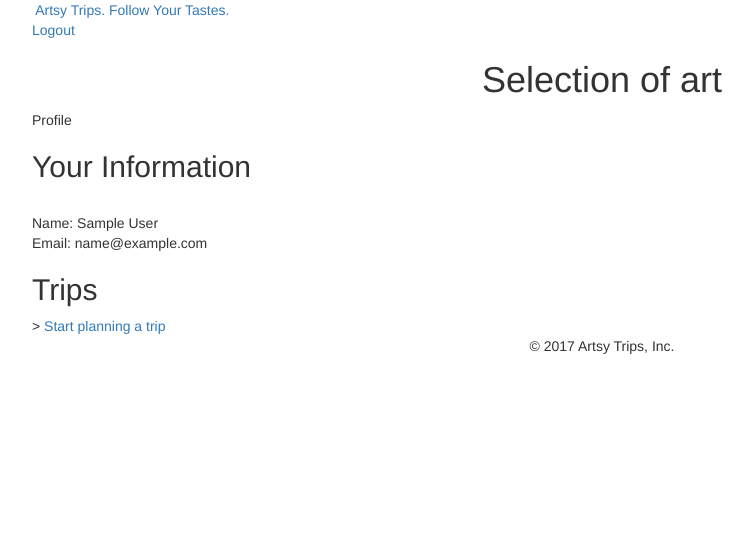
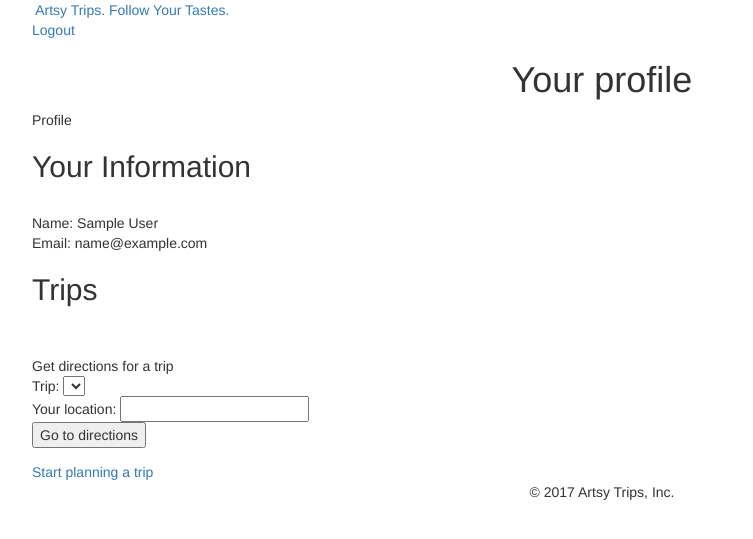
Before and after one commit to jennyjj/HBF_Project, a Flask app: page /users/1 in a window 1280 px wide. Shown: the top 539 px of the page, without its empty margins (38-791 px from the left). Run offline with Flask 2, Linux system fonts and the light colour scheme; the visitor is signed in with stand-in values (Sample User, id 1); data comes from the database, SQL or seed files in the repository; data that the repository does not hold is empty; some libraries are stand-ins or nearby versions.

Commit message:
Changed profile page so that users can input location and then get to directions page.

```diff
--- a/server.py
+++ b/server.py
@@ -144,16 +144,27 @@ def show_itinerary(genre_code):
                         trip=trip)
 
 
+@app.route('/map/from_profile_page', methods=["POST"])
+def get_map_from_profile_page():
+    """Give a map and directions with starting and ending points chosen by user."""
+
+    user_location = request.form.get("user_location")
+    trip_id = request.form.get("trip_id")
+    trip = Trip.query.filter_by(trip_id=trip_id).first()
+    key = os.environ['GOOGLE_API_DIRECTIONS_KEY']
+
+    return render_template("map.html", key=key, trip=trip, user_location=user_location)
+
+
 @app.route('/map/<trip_id>', methods=["POST"])
 def get_map(trip_id):
-    """Give a map marking the chosen museum and restaurant for the user."""
+    """Give a map and directions with starting and ending points chosen by user."""
 
     user_location = request.form.get("user_location")
     trip = Trip.query.filter_by(trip_id=trip_id).first()
     key = os.environ['GOOGLE_API_DIRECTIONS_KEY']
 
     return render_template("map.html", key=key, trip=trip, user_location=user_location)
-
 
 
 if __name__ == "__main__":
--- a/templates/user_profile.html
+++ b/templates/user_profile.html
@@ -1,7 +1,7 @@
 {% extends 'base.html' %}
 
-{% block title %}Selection of art{% endblock %}
-{% block heading %}Selection of art{% endblock %}
+{% block title %}User profile{% endblock %}
+{% block heading %}Your profile{% endblock %}
 
 {% block content %}
 
@@ -14,9 +14,22 @@ Email: {{ user.email }}<br>
 <h2>Trips</h2>
 <ul>
  	{% for trip in trips %}
-      <li> <a href='/map/{{ trip.trip_id }}'>{{ trip.museum.name }}, {{ trip.restaurant_name }}</a> </li>
+      <li> {{ trip.museum.name }}, {{ trip.restaurant_name }} </li>
     {% endfor %}
-</ul>>
+</ul><br><br>
+
+Get directions for a trip
+<form action='/map/from_profile_page' method="POST">
+	Trip:
+	  	<select name="trip_id">
+	  		{% for trip in trips %}
+      			<option value="{{ trip.trip_id }}">{{ trip.museum.name }}, {{ trip.restaurant_name }}</option>
+      		{% endfor %}
+    	</select><br>
+    Your location:
+    	<input type="text" name="user_location"><br>
+    <input type="submit" value="Go to directions">
+</form>
 
 <a href='/images'>Start planning a trip</a>
 
```
Also changed, not shown: templates/map.html (+63 -8 lines).
